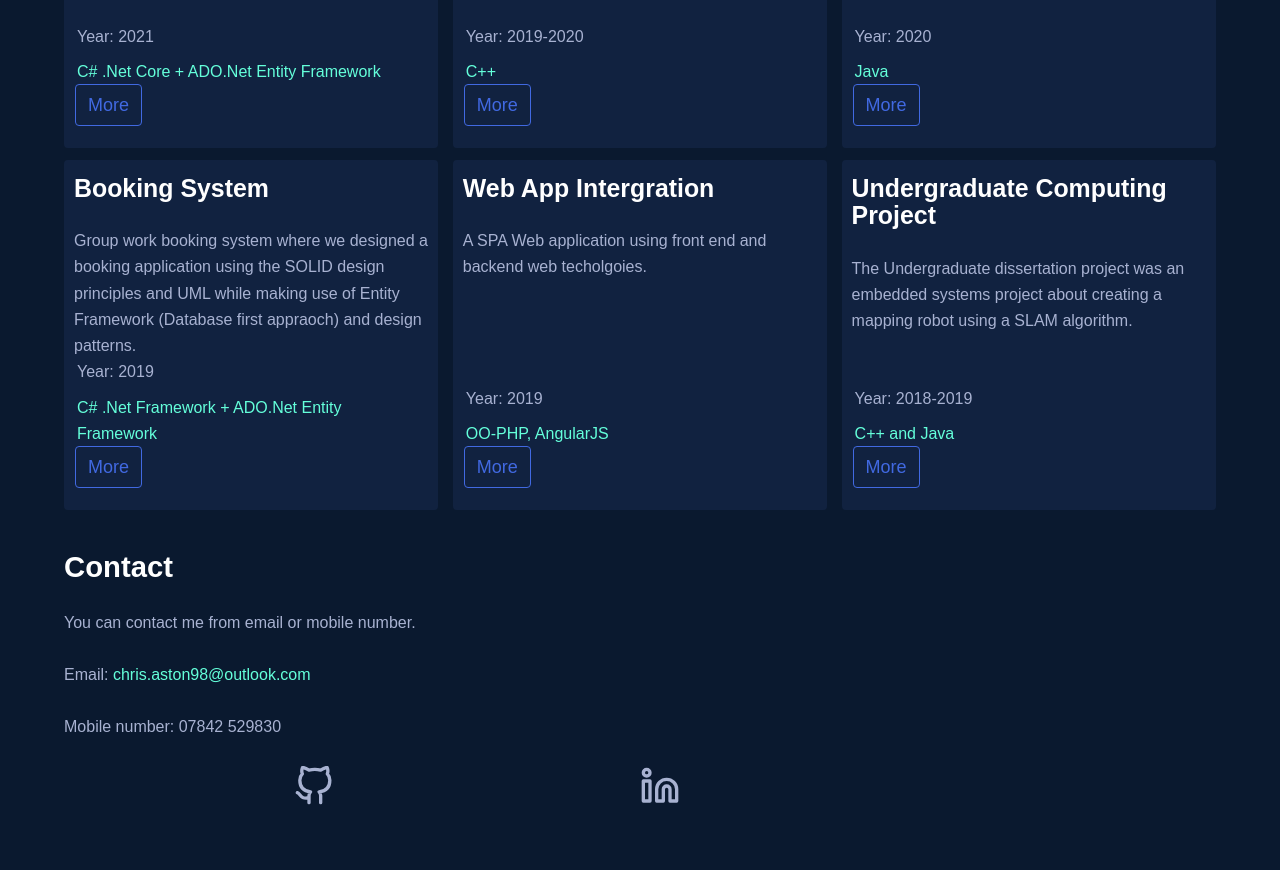
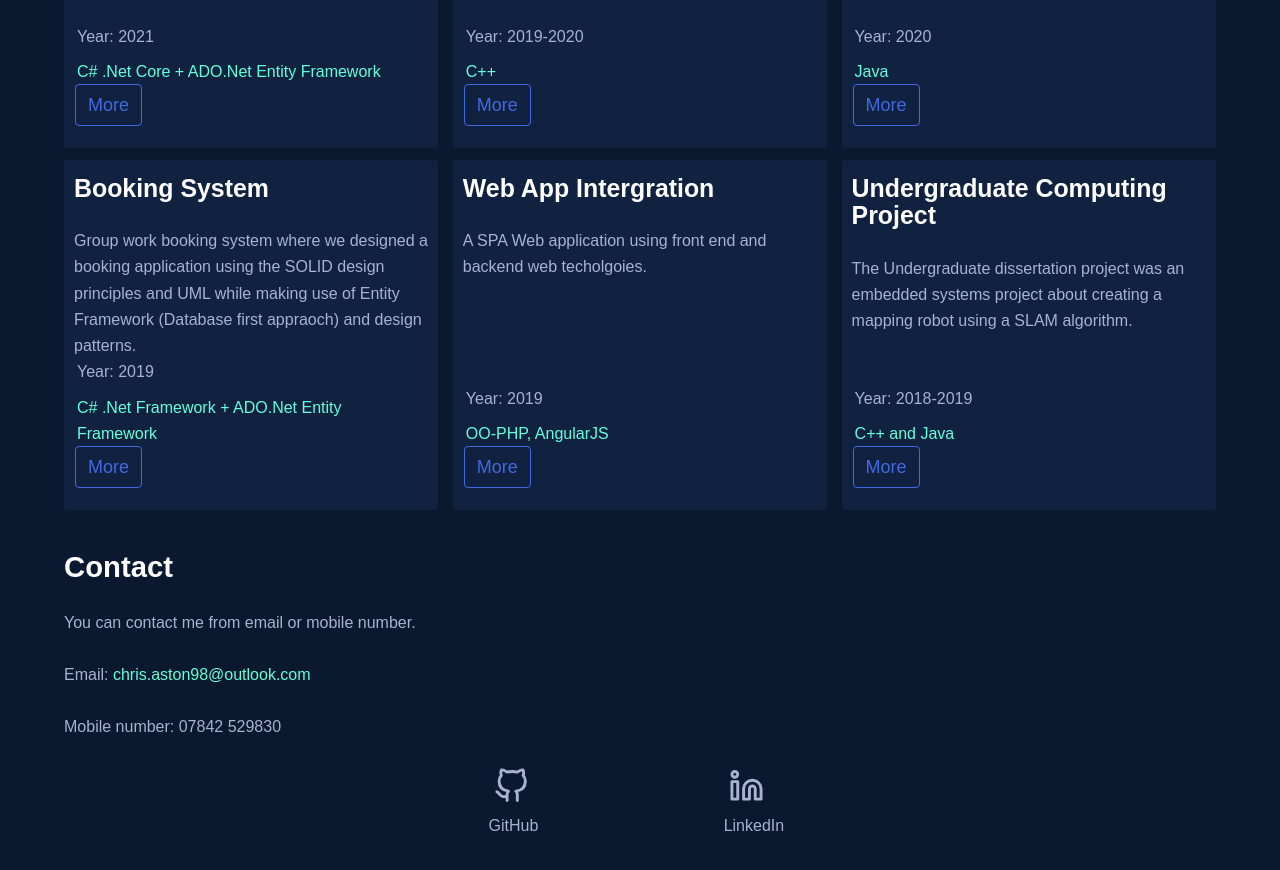
Before and after one commit to Chris0698/Chris0698.github.io, a Gatsby site: page / in a window 1280 px wide. Shown: the part 1402-2272 px from the top of the page. Built offline with nearby package versions, Linux system fonts and the light colour scheme; Gatsby itself is replaced by a stand-in of ours.

Commit message:
Improvements with the social icons

```diff
--- a/src/components/sections/footer.js
+++ b/src/components/sections/footer.js
@@ -10,9 +10,12 @@ const Footer = function() {
         {socials && socials.map(({name, url}, i) =>
           (
             <li>
-              <a href={url} target="_blank" rel="noreferrer">
-                <Icon name={name}/>
-              </a>
+              <div>
+                <a href={url} target="_blank" rel="noreferrer">
+                  <Icon name={name}/>
+                  <p>{name}</p>
+                </a>
+              </div>
             </li>
           )
         )}
--- a/src/components/style.scss
+++ b/src/components/style.scss
@@ -327,20 +327,47 @@ h1, h2, h3, #skills > li, figcaption, #designPatterns > li  {
 #socials {
   display: flex;
   flex-direction: row;
-  width: 60%;
-  // background-color: blue;
+  justify-content: space-between;
+  width: 40%;
   list-style-type: none;
   margin: 0 auto;
 
+  @media screen and (max-width: 1200px){
+    width: 60%;
+  }
+
+  @media screen and (max-width: 770px) {
+    width: 80%;
+  }
+
   li {
-    width: 50%;
-    margin: 0 auto;
+    width: 49%;
 
-    svg {
+    div {
+      width: 30%;
+      margin: 0 auto;
 
-      width: 40px;
-      height: 40px;
-      color: #a8b2d1;
+      a{
+        text-decoration: none;
+
+        :hover {
+          color: $webLinkColour;
+        }
+
+        p{
+          @media screen and (max-width: 500px) {
+            display: none;
+          }
+        }
+
+
+        svg {
+          width: 40px;
+          height: 40px;
+          color: #a8b2d1;
+          padding-left: 5px;
+        }
+      }
     }
   }
 }
```
Also changed, not shown: src/components/sections/contact.js (indentation only).
